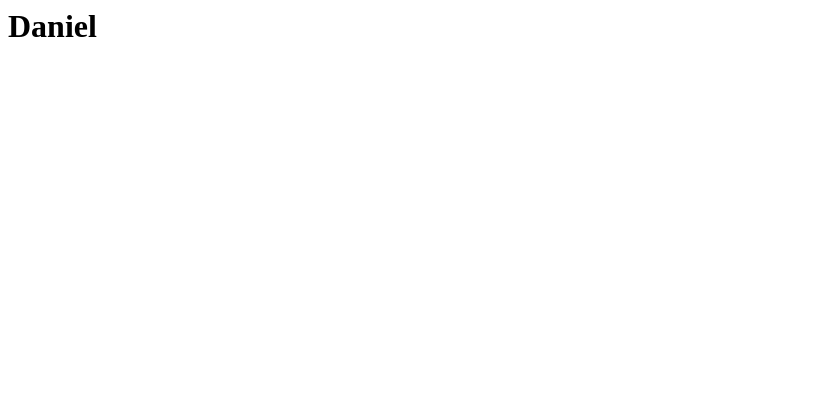
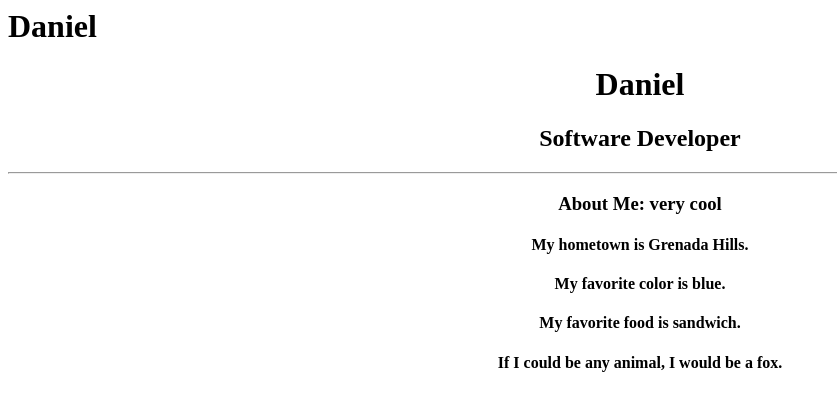
Before and after one commit to DanielManankichian/profile, a plain HTML site: page index.html in a window 1280 px wide. Shown: the whole page, without its empty margins (0-837 px from the left). Drawn offline with Linux system fonts and the light colour scheme.

Commit message:
updated content

```diff
--- a/index.html
+++ b/index.html
@@ -1 +1,21 @@
 <h1>Daniel</h1>
+<!DOCTYPE html>
+		<html>
+		  <head>
+			<meta charset="utf-8">
+			<meta name="viewport" content="width=device-width">
+			<title>My Profile</title>
+		  </head>
+		  <body>
+			<div align="center">
+				<h1>Daniel</h1>
+				<h2>Software Developer</h2>
+				<hr>
+				<h3>About Me: very cool</h3>
+					<h4>My hometown is Grenada Hills.</h4>
+					<h4>My favorite color is blue.</h4>
+					<h4>My favorite food is sandwich.</h4>
+					<h4>If I could be any animal, I would be a fox.</h4>
+			</div>
+		  </body>
+		</html>
```
